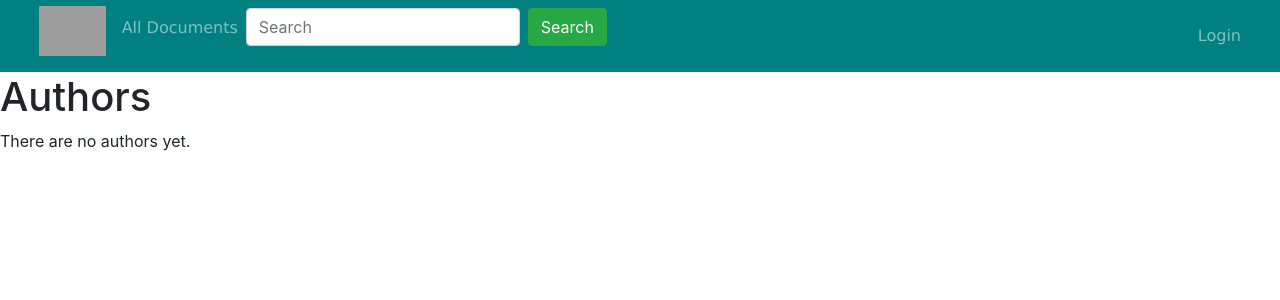
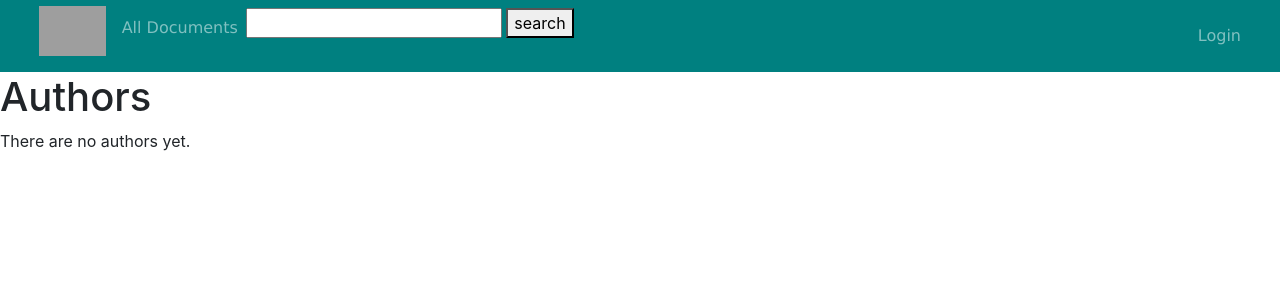
Before and after one commit to theMavl/TouchOfLibrary, a Django app: page /library/authors/ in a window 1280 px wide. Shown: the top 300 px of the page. Run offline with Django 3.2, Linux system fonts and the light colour scheme; data that the repository does not hold is empty; parts of the project's set-up code (start-up, migrations or seed data) failed here and were passed over; some libraries are stand-ins or nearby versions; grey boxes are pictures that could not be loaded.

Commit message:
add search feature

```diff
--- a/library/templates/base_generic.html
+++ b/library/templates/base_generic.html
@@ -54,10 +54,10 @@
                 </li>
                 <li class="nav-item"><a class="base nav-link" href="{% url 'document' %}">All Documents</a></li>
                 <li class="nav-item">
-                <form class="form-inline" action="">
-                    <input class="form-control mr-sm-2 nav-item" type="text" placeholder="Search">
-                    <button class="btn btn-success nav-item" type="submit">Search</button>
-                </form>
+                    <form action="{% url "search" %}" method="GET">
+                        <input type="text" name="q"/>
+                        <button type="submit">search</button>
+                    </form>
                 </li>
             </ul>
             <ul class="navbar-nav navbar-right">
--- a/library/urls.py
+++ b/library/urls.py
@@ -86,4 +86,6 @@ urlpatterns = [
 
     url(r'^populate_database/$', populate_db, name='debug-populate-database'),
     url(r'^document/(?P<id>\d+)/queue$', get_priority_queue, name='priority_queue'),
+
+    url(r'^place_search/$', SearchListView.as_view(), name='search'),
 ]
--- a/library/views/generic.py
+++ b/library/views/generic.py
@@ -1,5 +1,5 @@
-from django.http import HttpResponse
-from django.shortcuts import render, redirect
+from django.http import HttpResponse, request
+from django.shortcuts import render, redirect, render_to_response
 from django.urls import reverse_lazy
 from django.views import generic
 from django.views.generic.edit import CreateView, UpdateView, DeleteView
@@ -133,3 +133,20 @@ def direct_upload_complete(request):
         ret = dict(errors=form.errors)
 
     return HttpResponse(json.dumps(ret), content_type='application/json')
+
+
+from django.views.generic import ListView
+from django.db.models import Q
+
+
+class SearchListView(ListView):
+    model = Document
+
+    def get_queryset(self):
+        # Получаем не отфильтрованный кверисет всех моделей
+        queryset = super(SearchListView, self).get_queryset()
+        q = self.request.GET.get("q")
+        if q:
+            # Если 'q' в GET запросе, фильтруем кверисет по данным из 'q'
+            return queryset.filter(Q(title__icontains=q))
+        return queryset
```
Also changed, not shown: library/views/dashboard.py (line endings or trailing spaces).
